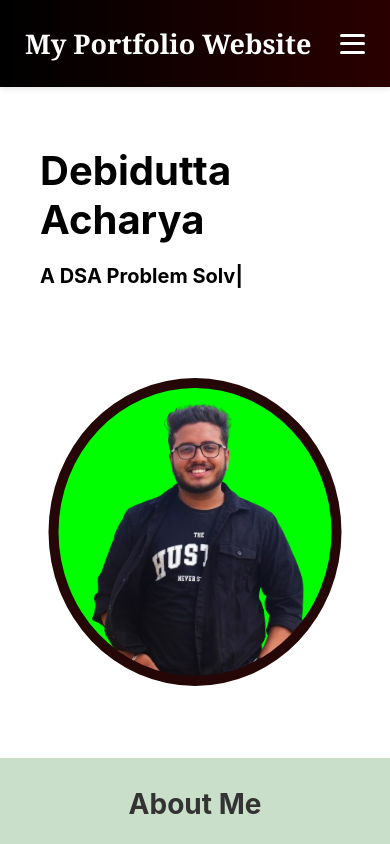
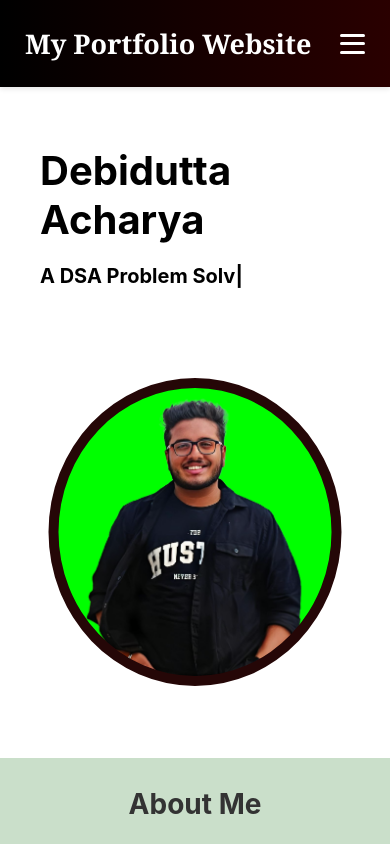
Before and after one commit to Debidutta-code/Personal-Portfolio, a React (Create React App) app: page / in a window 390 px wide. Shown: the top 844 px of the page. Built offline with nearby package versions, Linux system fonts and the light colour scheme.

Commit message:
small image change

```diff
--- a/src/styles/Homepage.css
+++ b/src/styles/Homepage.css
@@ -88,7 +88,7 @@
         top: 45%;
         left: 50%;
         transform: translate(-50%, -50%);
-        background-image: url('../assets/logo1.png');
+        background-image: url('../assets/logo2.png');
         background-size: cover;
         background-position: center;
         border: 10px solid rgb(37, 7, 7);
```
Also changed, not shown: src/assets/logo12.png (renamed from src/assets/logo1.png).
